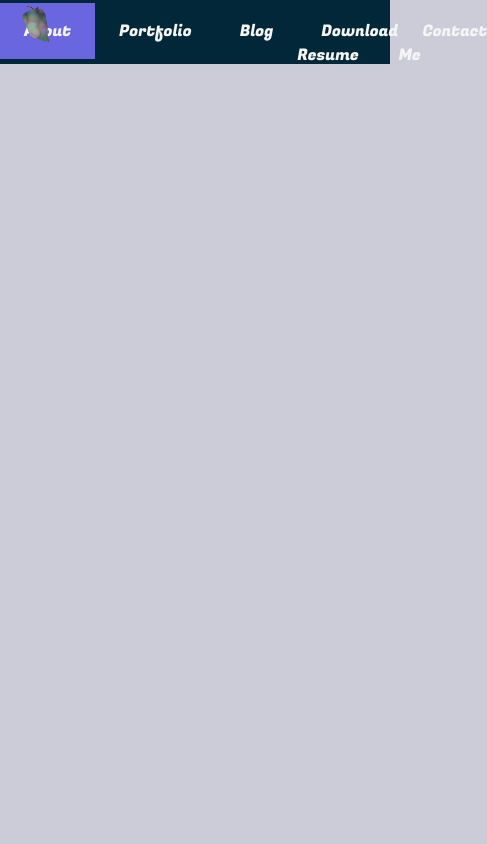
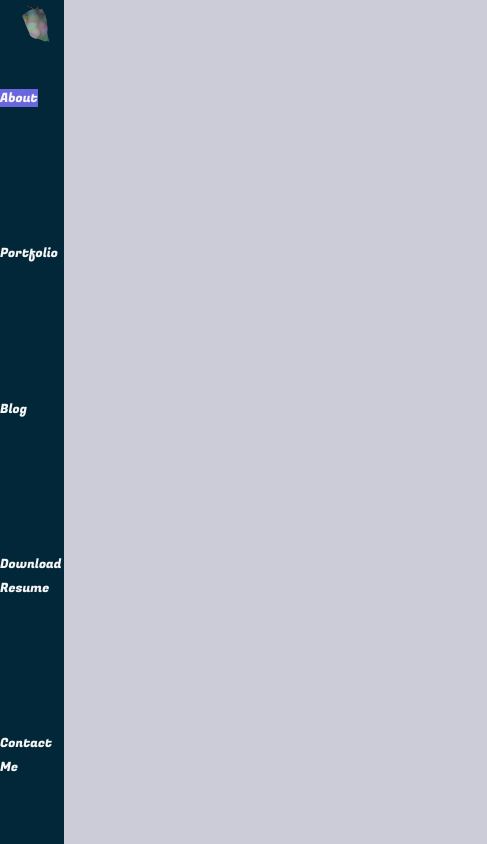
Before and after one commit to StevenDRiggs/my-website, a React (Create React App) app in the folder frontend/: page /about in a window 390 px wide. Shown: the whole page, 487 px wide, since content can reach past the window. Built offline with nearby package versions, Linux system fonts and the light colour scheme.

Commit message:
added media queries for screen size

```diff
--- a/frontend/src/App.css
+++ b/frontend/src/App.css
@@ -1,8 +1,8 @@
-div.App {
+#app {
   position: relative;
 }
 
-div.secret-div {
+.secret-div {
   display: flex;
   flex-direction: column;
   width: 50px;
@@ -12,13 +12,13 @@ div.secret-div {
   right: 0;
 }
 
-div.secret-div-false {
+.secret-div-false {
   background-color: rgba(0,0,0,0);
   width: 100%;
   height: 30%;
 }
 
-div.secret-div-true {
+.secret-div-true {
   background-color: rgba(0,0,150,0.5);
   width: 100%;
   height: 30%;
@@ -30,4 +30,13 @@ div.secret-div-true {
   position: fixed;
   top: 0;
   left: 0;
+  right: auto;
 }
+
+
+@media screen and (400px <= width <= 700px) {
+  #logo {
+    left: auto;
+    right: 0;
+  }
+}
--- a/frontend/src/App.js
+++ b/frontend/src/App.js
@@ -81,7 +81,7 @@ class App extends Component {
     const { first, second, third } = this.state
 
     return (
-      <div className="App">
+      <div id="app">
         <div className='secret-div'>
           <div className={`secret-div-${first}`} onClick={this.handleSecretDivClick} id='first'></div>
           <div className={`secret-div-${second}`} onClick={this.handleSecretDivClick} id='second'></div>
@@ -90,7 +90,7 @@ class App extends Component {
         <Router>
           <NavBar />
           <Link to='/'>
-            <Logo id='logo' />
+            <Logo id='logo' alt='Chrysalis Logo' />
           </Link>
           {first && second && third
             ?
--- a/frontend/src/components/Home.css
+++ b/frontend/src/components/Home.css
@@ -12,3 +12,11 @@
   text-align: center;
   align-self: center;
 }
+
+
+@media screen and (max-width: 700px) {
+  #home {
+    position: relative;
+    left: 1em;
+  }
+}
--- a/frontend/src/containers/NavBar.css
+++ b/frontend/src/containers/NavBar.css
@@ -1,4 +1,4 @@
-div.navbar {
+#navbar {
   width: 100vw;
   height: 4em;
   position: sticky;
@@ -8,7 +8,7 @@ div.navbar {
   font-family: 'Fugaz One', cursive;
 }
 
-div.navbar ul {
+#navbar ul {
   list-style-type: none;
   display: flex;
   justify-content: space-around;
@@ -26,3 +26,22 @@ div.navbar ul {
   text-decoration: none;
   color: whitesmoke;
 }
+
+
+@media screen and (max-width: 700px) {
+  #navbar {
+    position: fixed;
+    width: 4em;
+    height: 100vh;
+  }
+
+  #navbar ul {
+    flex-direction: column;
+    height: 100%;
+  }
+
+  .navlink {
+    padding: 0;
+    font-size: 0.8rem;
+  }
+}
--- a/frontend/src/containers/NavBar.js
+++ b/frontend/src/containers/NavBar.js
@@ -5,7 +5,7 @@ import './NavBar.css'
 
 const NavBar = () => {
   return (
-    <div className='navbar'>
+    <div id='navbar'>
       <ul>
         <li><NavLink className='navlink' to='/about'>About</NavLink></li>
         <li><NavLink className='navlink' to='/portfolio'>Portfolio</NavLink></li>
```
Also changed, not shown: 1 other file (tests, documents, lock files or other folders). Lines whose indentation alone changed are shown as unchanged.
